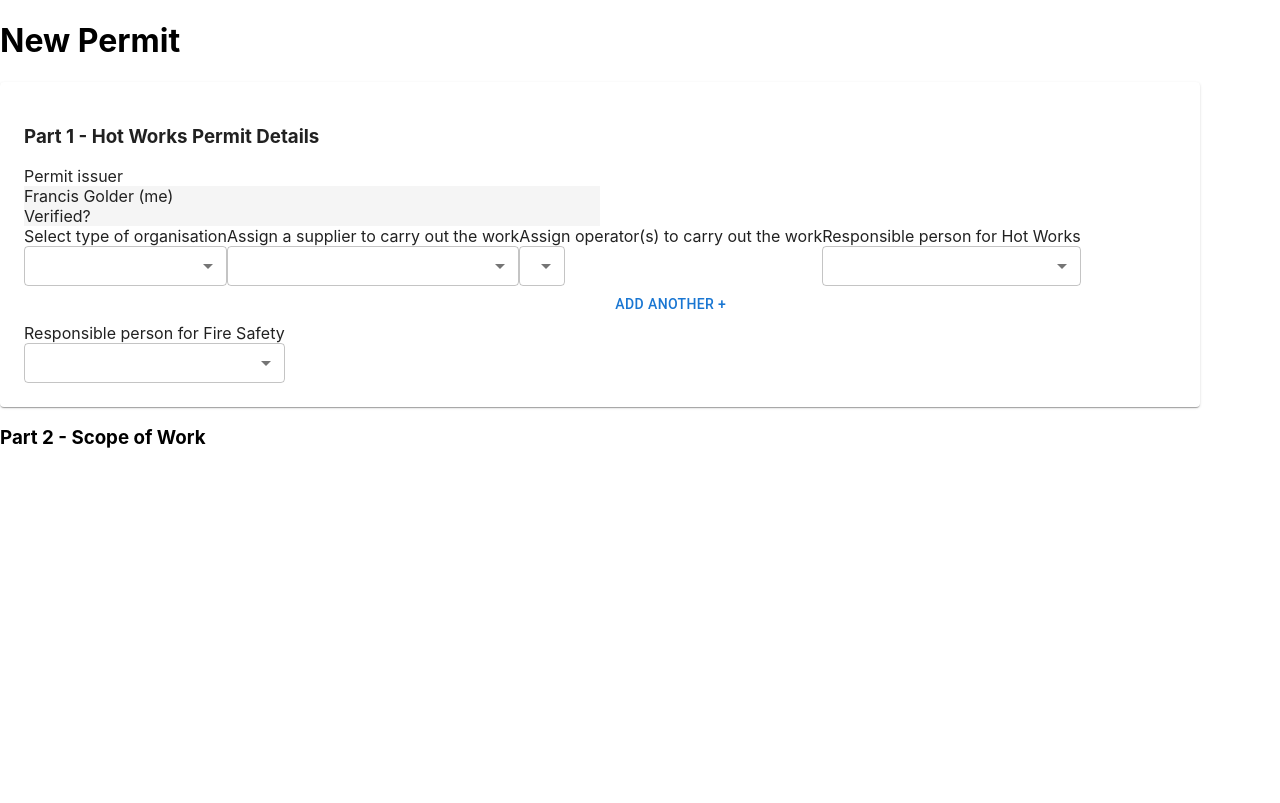
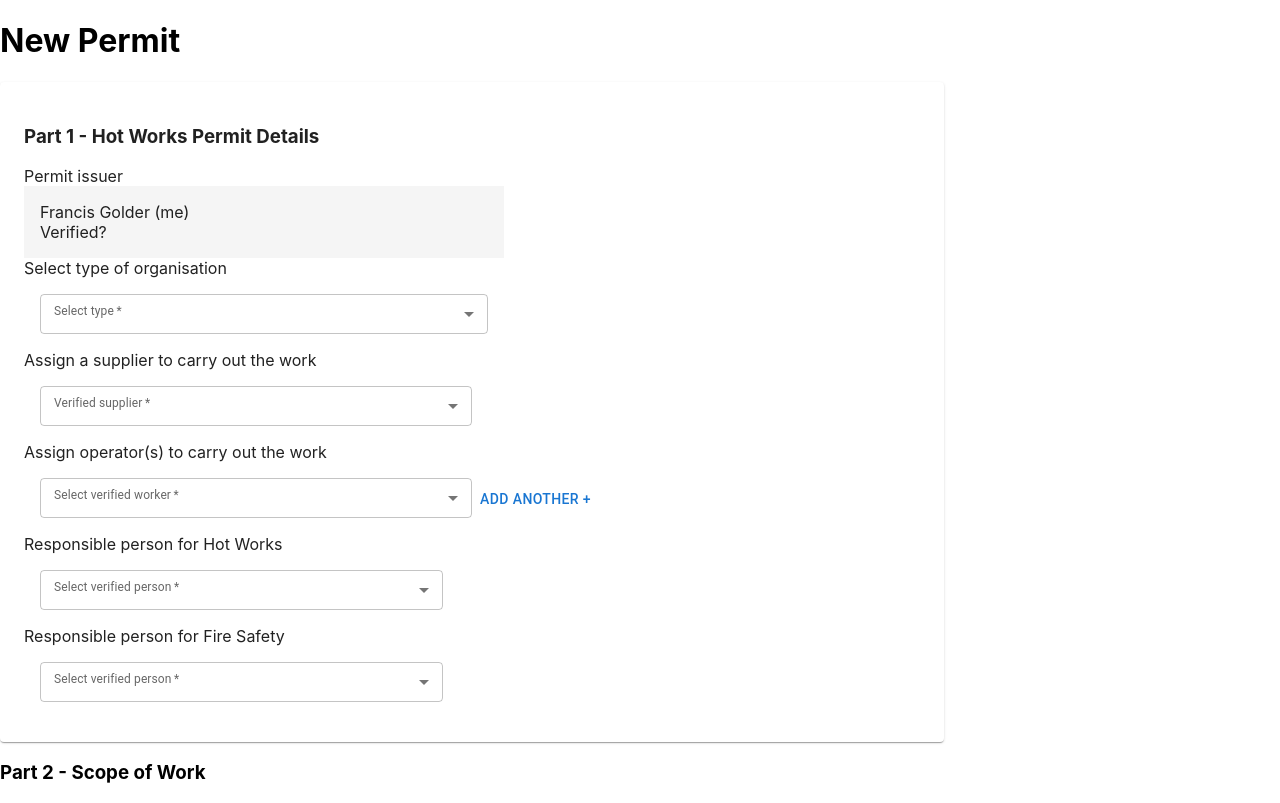
Before and after one commit to Catherinen29/skunkworks, a React (Create React App) app: page / in a window 1280 px wide. Built offline with nearby package versions, Linux system fonts and the light colour scheme.

Commit message:
Update styling for Part 1 forms.

```diff
--- a/src/components/newPermit/Part1.js
+++ b/src/components/newPermit/Part1.js
@@ -1,5 +1,6 @@
-import { Box, Button, FormControl, FormHelperText, InputBase, MenuItem, Paper, Select } from "@mui/material"
+import { Box, Button, FormControl, FormHelperText, InputBase, InputLabel, MenuItem, Paper, Select, createTheme } from "@mui/material"
 import { useState } from "react"
+
 
 export default function Part1() {
 
@@ -33,66 +34,82 @@ const handleFireSafety= (e) => {
 }
     return(
         <Paper component="section" sx={{
-                width: '90%', /*This doesn't work */
+                width: '70%', /*This doesn't work */
                 bgcolor: '#ffffff',
                 borderRadius: 1,
                 padding: 3 }}
-                display="grid"
                 >
         <h3>Part 1 - Hot Works Permit Details</h3>
-        <div>
+        <div sx={{display: 'block'}}>
             Permit issuer
             {/* information icon */}
             <Box component="section"
                 sx={{bgcolor:'#f5f5f5',
-                    width:'50%'
+                    width:'50%',
+                    padding:2
             }}>{currentUser}
                 <div>Verified?</div>
             </Box>
         </div>
 
-        <FormControl required size="small">
+        <div>
         <label>Select type of organisation</label>
+        <FormControl required size='small' sx={{display: 'block',
+                width: '100%', margin: 2 }}>
+        <InputLabel sx={{fontSize: 12, width: '100%'}}>Select type</InputLabel>
             <Select
             value={organisationType}
             label="Select Type *"
-            onChange={handleOrganisation}>
+            onChange={handleOrganisation}
+            sx={{width: '50%'}}
+            >
                 <MenuItem value="Supplier">Supplier</MenuItem>
                 <MenuItem value="Plumbing">Plumbing</MenuItem>
                 <MenuItem value="Carpentry">Carpentry</MenuItem>
             </Select>
         </FormControl>
+        </div>
 
-        <FormControl required size="small">
+        <div>
         <label>Assign a supplier to carry out the work</label>
+        <FormControl required size='small' sx={{display: 'block',
+                margin: 2 }}>
+        <InputLabel sx={{fontSize: 12}}>Verified supplier</InputLabel>
             <Select
             value={supplier}
             label="Verified supplier *"
-            onChange={handleSupplier}>
+            onChange={handleSupplier}
+            sx={{width: '50%'}}>
                 <MenuItem value="Ackrington Chambers">Ackrington Chambers</MenuItem>
                 <MenuItem value="Travis Perkins">Travis Perkins</MenuItem>
                 <MenuItem value="Wickes">Wickes</MenuItem>
             </Select>
         </FormControl>
+        </div>
 
-        <FormControl required size="small">
-
+        <div>
         <label>Assign operator(s) to carry out the work</label>
-        <div>
+        <FormControl required size="small" sx={{display: 'block',
+                margin: 2 }}>
+        <InputLabel sx={{fontSize: 12}}>Select verified worker</InputLabel>
             <Select
             value={operators[-1]}
             label="Select verified worker *"
             placeholder="Select verified worker..."
-            onChange={handleOperator}>
+            onChange={handleOperator}
+            sx={{width: '50%'}}
+            >
                 <MenuItem value="Jan Goldenstein">Jan Goldenstein</MenuItem>
                 <MenuItem value="Ralph Fiennes">Ralph Fiennes</MenuItem>
                 <MenuItem value="Bill Nighy">Bill Nighy</MenuItem>
                 <MenuItem value="Helena Bonham Carter">Helena Bonham Carter</MenuItem>
                 <MenuItem value="Tilda Swinton">Tilda Swinton</MenuItem>
             </Select>
-        </div>
+
         {/* <div>
         {operators.map(() => {
+
+        <InputLabel>Select verified worker</InputLabel>
         <Select
         value={operators[-1]}
         label="Select verified worker *"
@@ -111,31 +128,41 @@ const handleFireSafety= (e) => {
             <Button>ADD ANOTHER +</Button>
 
         </FormControl>
+        </div>
 
-        <FormControl required size="small">
+        <div>
         <label>Responsible person for Hot Works</label>
+        <FormControl required size="small" sx={{display: 'block',
+                width: '90%', margin: 2 }}>
+        <InputLabel sx={{fontSize: 12}}>Select verified person</InputLabel>
             <Select
             value={respForHotWorks}
             label="Select verified person *"
-            onChange={handleHotWorks}>
+            onChange={handleHotWorks}
+            sx={{width: '50%'}}>
                 <MenuItem value={currentUser}>{currentUser}</MenuItem>
                 <MenuItem value="Jan Goldenstein">Jan Goldenstein</MenuItem>
                 <MenuItem value="Tilda Swinton">Tilda Swinton</MenuItem>
             </Select>
         </FormControl>
+        </div>
 
-        <FormControl required size="small">
+        <div>
         <label>Responsible person for Fire Safety</label>
+        <FormControl required size="small" sx={{display: 'block',
+                width: '90%', margin: 2 }}>
+        <InputLabel sx={{fontSize: 12}}>Select verified person</InputLabel>
             <Select
             value={respForFireSafety}
             label="Select verified person *"
-            onChange={handleFireSafety}>
+            onChange={handleFireSafety}
+            sx={{width: '50%'}}>
                 <MenuItem value={currentUser}>{currentUser}</MenuItem>
                 <MenuItem value="Jan Goldenstein">Jan Goldenstein</MenuItem>
                 <MenuItem value="Tilda Swinton">Tilda Swinton</MenuItem>
             </Select>
         </FormControl>
-
+        </div>
 
 
         </Paper>
```
